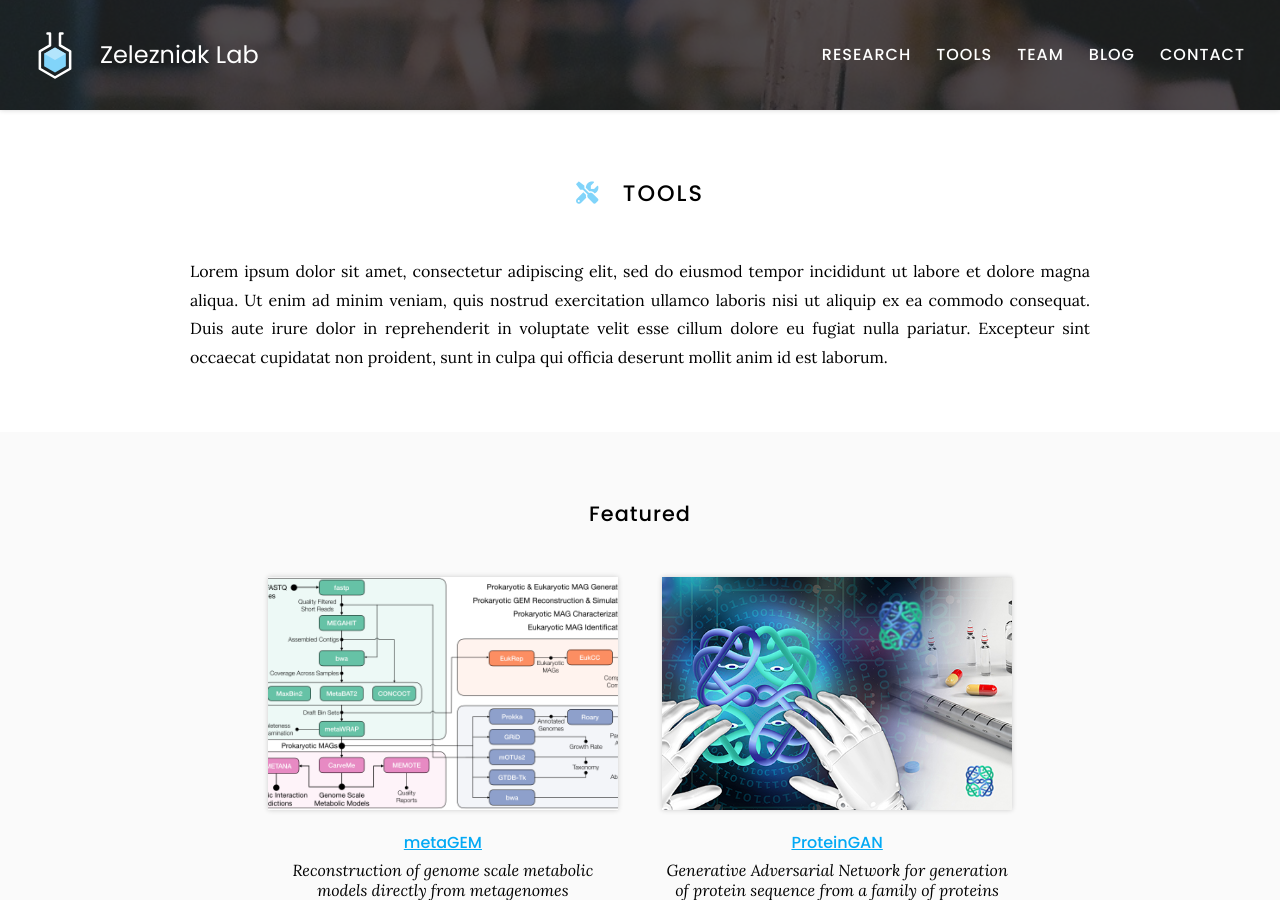
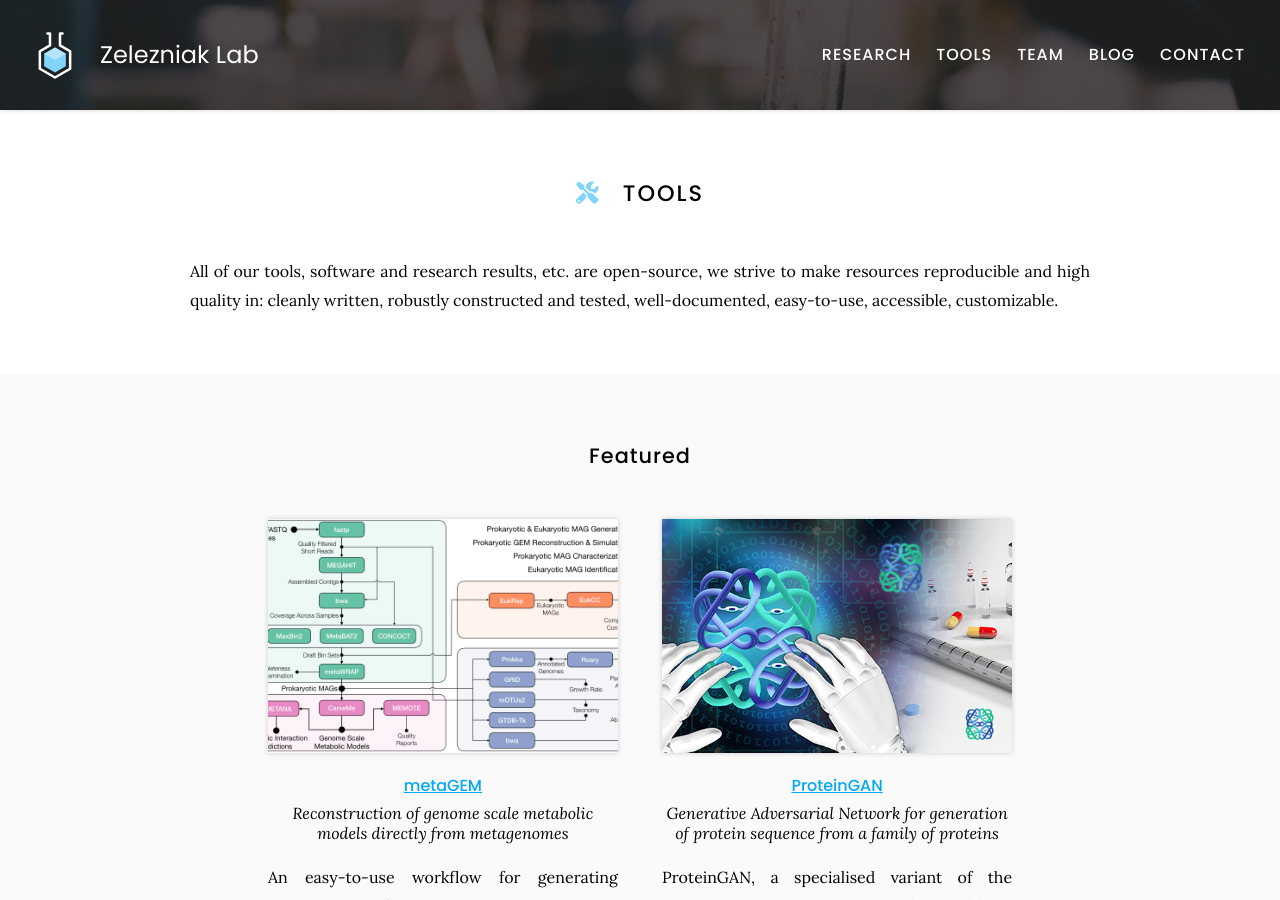
Before and after one commit to zelezniak-lab/zelezniak-lab.github.io, a Jekyll site: the page built from tools/index.md, in a window 1280 px wide and 900 px high. Built offline with Jekyll 4.4.1, drawn with Linux system fonts in a browser that asks for light colours.

Commit message:
Adds tools

```diff
--- a/tools/index.md
+++ b/tools/index.md
@@ -7,10 +7,7 @@ nav:
 
 # <i class="fas fa-tools"></i>Tools
 
-Lorem ipsum dolor sit amet, consectetur adipiscing elit, sed do eiusmod tempor incididunt ut labore et dolore magna aliqua.
-Ut enim ad minim veniam, quis nostrud exercitation ullamco laboris nisi ut aliquip ex ea commodo consequat.
-Duis aute irure dolor in reprehenderit in voluptate velit esse cillum dolore eu fugiat nulla pariatur.
-Excepteur sint occaecat cupidatat non proident, sunt in culpa qui officia deserunt mollit anim id est laborum.
+All of our tools, software and research results, etc. are open-source, we strive to make resources reproducible and high quality in: cleanly written, robustly constructed and tested, well-documented, easy-to-use, accessible, customizable.
 
 {% include search-info.html %}
 
```
